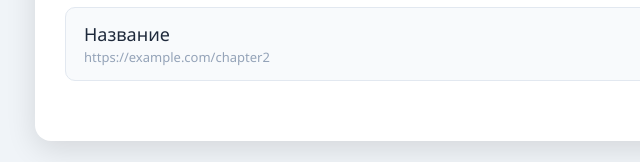
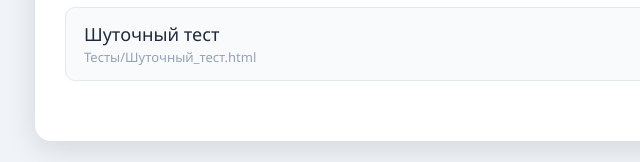
Before and after one commit to rcirkutsk-hue/reading, a plain HTML site: page index.html in a window 1280 px wide. Shown: the part 215-377 px from the top of the page, 255-895 px from the left. Drawn offline with Linux system fonts and the light colour scheme.

Commit message:
Update index.html

```diff
--- a/index.html
+++ b/index.html
@@ -109,7 +109,7 @@
   // ============================================================
   const links = [
     { id: '1', name: 'Золотой петушок', url: 'zolotoy_petushok/Золотой_петушок.html' },
-    { id: '2', name: 'Название', url: 'https://example.com/chapter2' },
+    { id: '2', name: 'Шуточный тест', url: 'Тесты/Шуточный_тест.html' },
 
     // Добавляйте новые ссылки сюда, соблюдая формат
   ];
```
